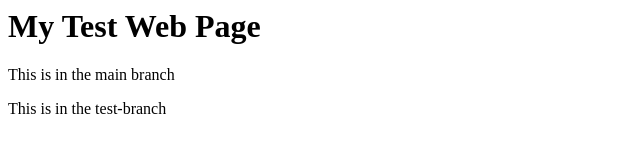
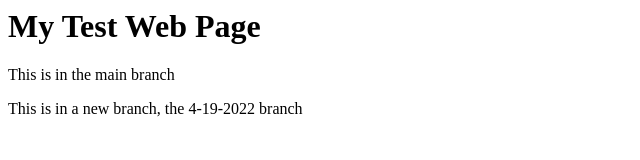
Before and after one commit to IriniBahnam/Simple-website, a plain HTML site: page index.html in a window 1280 px wide. Shown: the whole page, without its empty margins (0-640 px from the left). Drawn offline with Linux system fonts and the light colour scheme.

Commit message:
Update index.html

```diff
--- a/index.html
+++ b/index.html
@@ -1,3 +1,3 @@
 <h1>My Test Web Page</h1>
 <p>This is in the main branch</p>
-<p>This is in the test-branch</p>
+<p>This is in a new branch, the 4-19-2022 branch</p>
```
